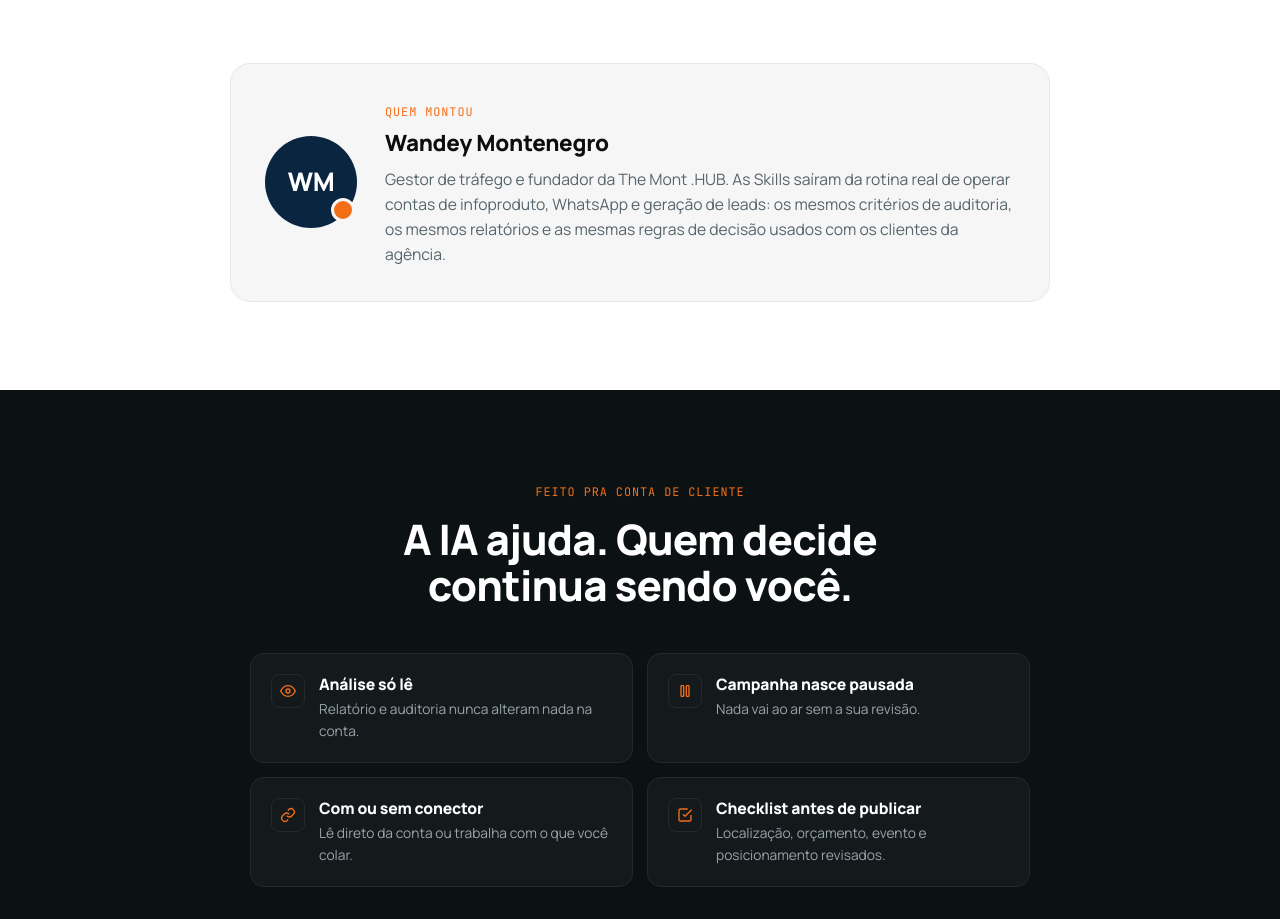
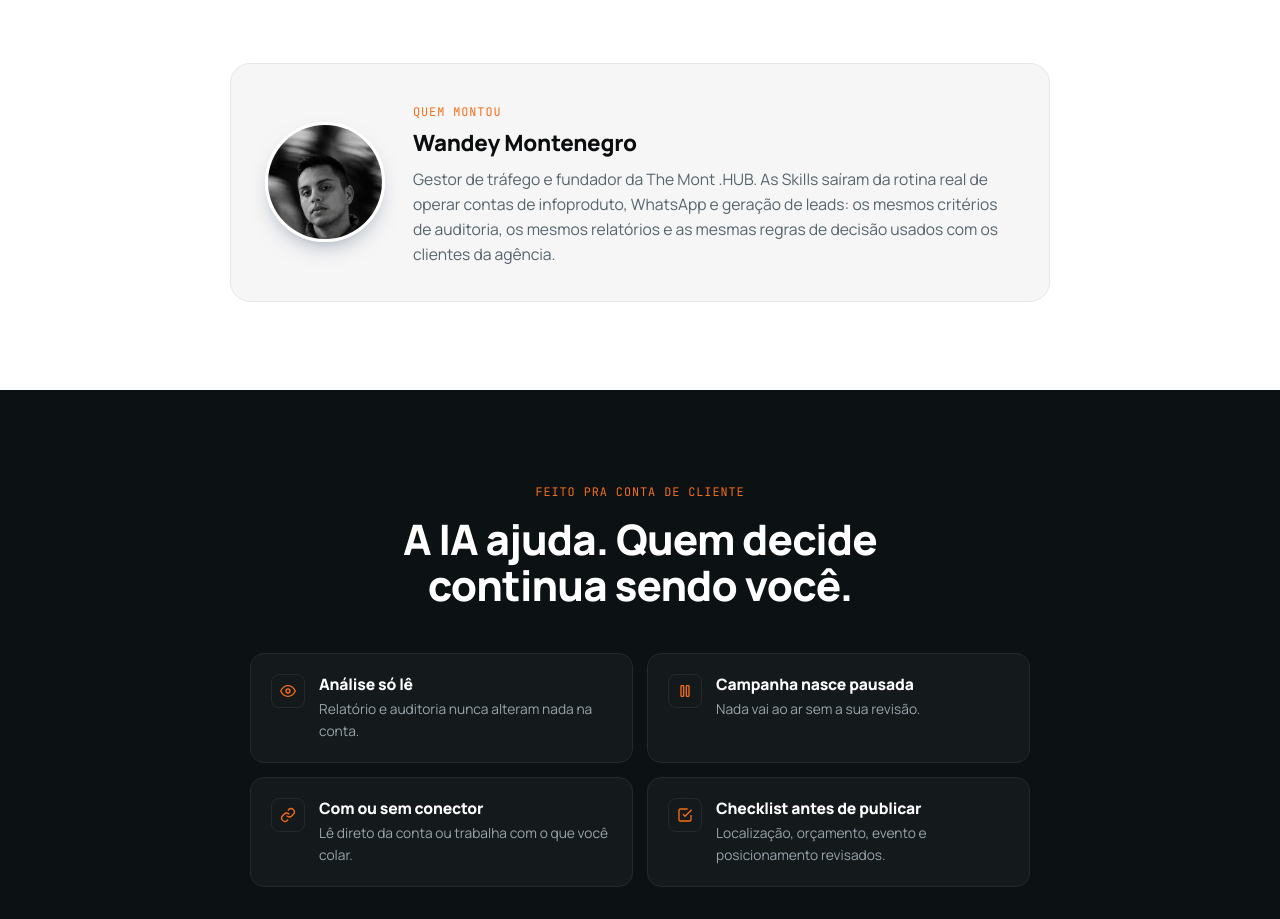
Before and after one commit to suporteeumontenegro-web/kit-skills-gestores-trafego, a plain HTML site: page index.html in a window 1280 px wide. Shown: the part 6480-7399 px from the top of the page. Drawn offline with Linux system fonts and the light colour scheme.

Commit message:
Quem montou: foto do autor no lugar das iniciais

```diff
--- a/index.html
+++ b/index.html
@@ -191,7 +191,7 @@ p{margin:0;color:var(--muted)}
 /* autor */
 .author{display:grid;grid-template-columns:auto 1fr;gap:28px;align-items:center;max-width:820px;margin:0 auto;border:1px solid var(--line);border-radius:20px;padding:34px;background:var(--surface)}
 @media(max-width:620px){.author{grid-template-columns:1fr;text-align:left}}
-.avatar{width:92px;height:92px;border-radius:50%;background:var(--navy);color:#fff;display:grid;place-items:center;font-weight:800;font-size:1.6rem;letter-spacing:-.02em;position:relative}
+.avatar{width:120px;height:120px;border-radius:50%;object-fit:cover;object-position:50% 40%;display:block;border:3px solid #fff;box-shadow:0 10px 24px -12px rgba(10,37,64,.55)}
 .avatar::after{content:"";position:absolute;right:2px;bottom:6px;width:18px;height:18px;border-radius:50%;background:var(--orange);border:3px solid var(--surface)}
 .author .kicker{margin-bottom:6px}
 .author h3{font-size:1.4rem;margin-bottom:10px}
@@ -601,7 +601,7 @@ src="https://www.facebook.com/tr?id=282209364867121&ev=PageView&noscript=1"
 <section class="bt">
   <div class="wrap">
     <div class="author rv">
-      <div class="avatar">WM</div>
+      <img class="avatar" src="agentes/autor-wandey.jpg" alt="Wandey Montenegro" width="600" height="600" loading="lazy">
       <div>
         <span class="kicker">Quem montou</span>
         <h3>Wandey Montenegro</h3>
```
Also changed, not shown: agentes/autor-wandey.jpg (added).
